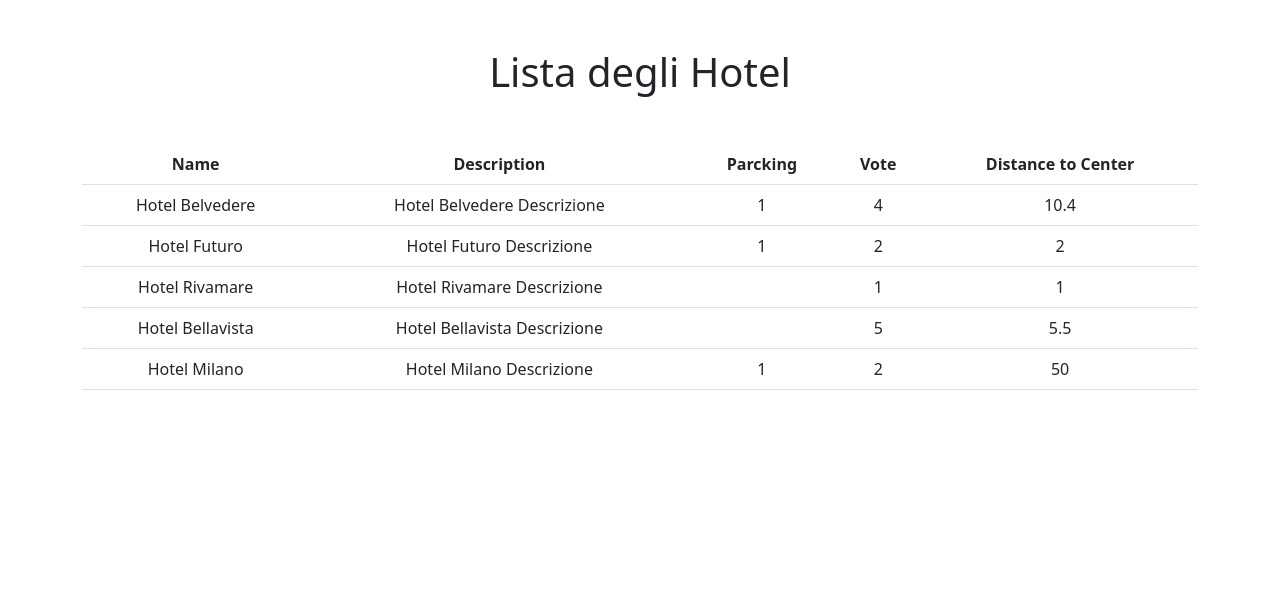
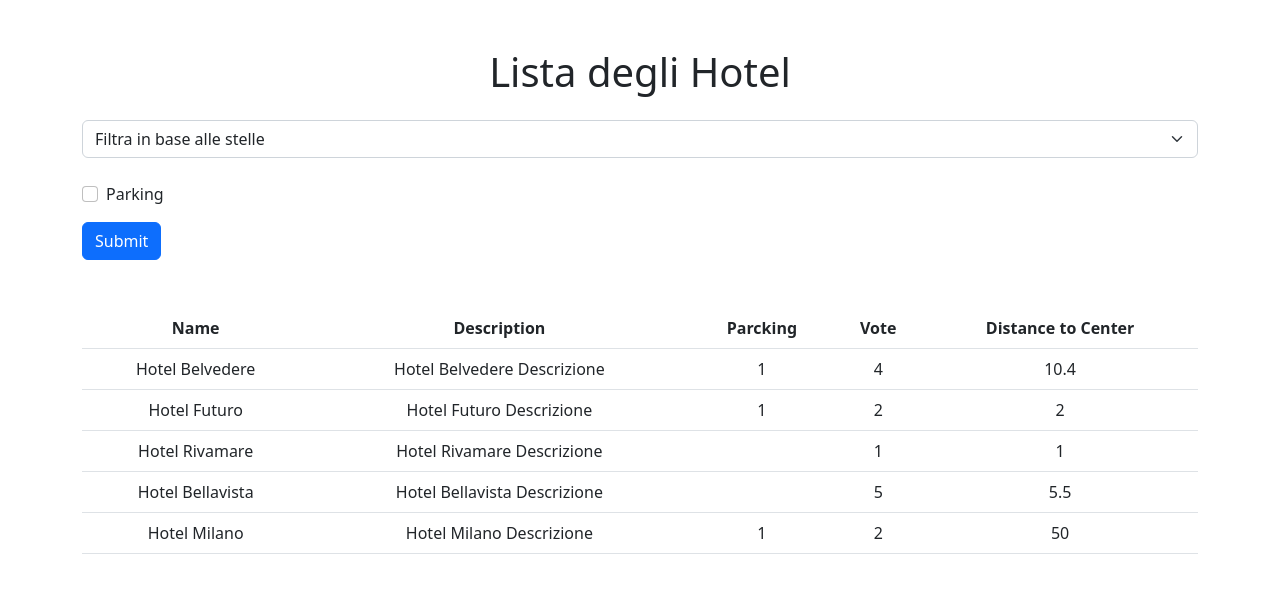
Before and after one commit to GiordanoGuidi/php-hotel, a PHP site: page / in a window 1280 px wide. Shown: the top 593 px of the page. Run offline with PHP 8.4, Linux system fonts and the light colour scheme.

Commit message:
added form

```diff
--- a/index.php
+++ b/index.php
@@ -16,7 +16,27 @@ require 'data/hotels.php';
 </head>
 <body>
     <div class="container">
+        <header>
             <h1 class="mt-5 text-center">Lista degli Hotel</h1>
+        </header>
+        <main>
+            <!--FORM-->
+            <form>
+                <select class="form-select mt-4 mb-4" aria-label="Default select example">
+                    <option selected>Filtra in base alle stelle</option>
+                    <option value="1">1</option>
+                    <option value="2">2</option>
+                    <option value="3">3</option>
+                    <option value="4">4</option>
+                    <option value="5">5</option>
+                </select>
+                <div class="mb-3 form-check">
+                    <input type="checkbox" class="form-check-input" id="exampleCheck1">
+                    <label class="form-check-label" for="exampleCheck1">Parking</label>
+                </div>
+                <button type="submit" class="btn btn-primary">Submit</button>
+                </form>
+            <!--TABLE-->
             <table class="table mt-5 text-center">
               <thead>
                 <tr>
@@ -39,7 +59,7 @@ require 'data/hotels.php';
                 <?php }?>
               </tbody>
             </table>
+        </main>
     </div>
-
 </body>
 </html>
```
Lines whose indentation alone changed are shown as unchanged.
